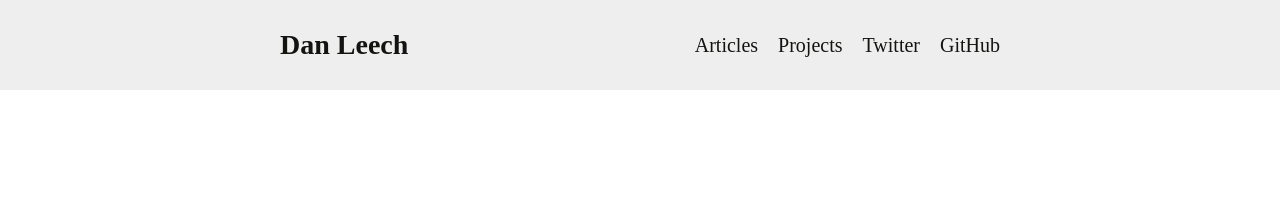
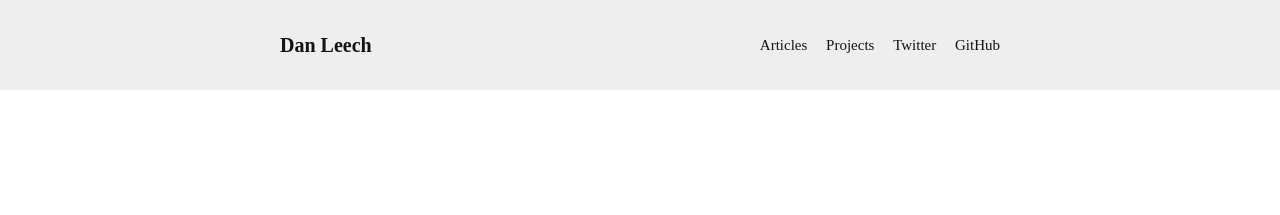
Before and after one commit to danleech/danleech.com, a Jekyll site: the page built from index.md, in a window 1280 px wide. Shown: the top 215 px of the page. Built offline with Jekyll 4.4.1, drawn with Linux system fonts in a browser that asks for light colours; some web fonts are replaced; Markdown is read by kramdown in place of the engine named in the settings.

Commit message:
Reduced header font size

```diff
--- a/_includes/styles.scss
+++ b/_includes/styles.scss
@@ -215,7 +215,7 @@ button, input[type="button"], input[type="submit"], a.btn {
 
 .site-title {
     margin: 0;
-    font-size: 1.4rem;
+    font-size: 1rem;
     line-height: 1.5rem;
     @media (min-width: 600px) {
         float: left;
@@ -225,6 +225,7 @@ button, input[type="button"], input[type="submit"], a.btn {
 .site-nav {
     margin: 0;
     padding: 0;
+    font-size: 0.75rem;
     list-style: none;
     @media (min-width: 600px) {
         float: right;
```
